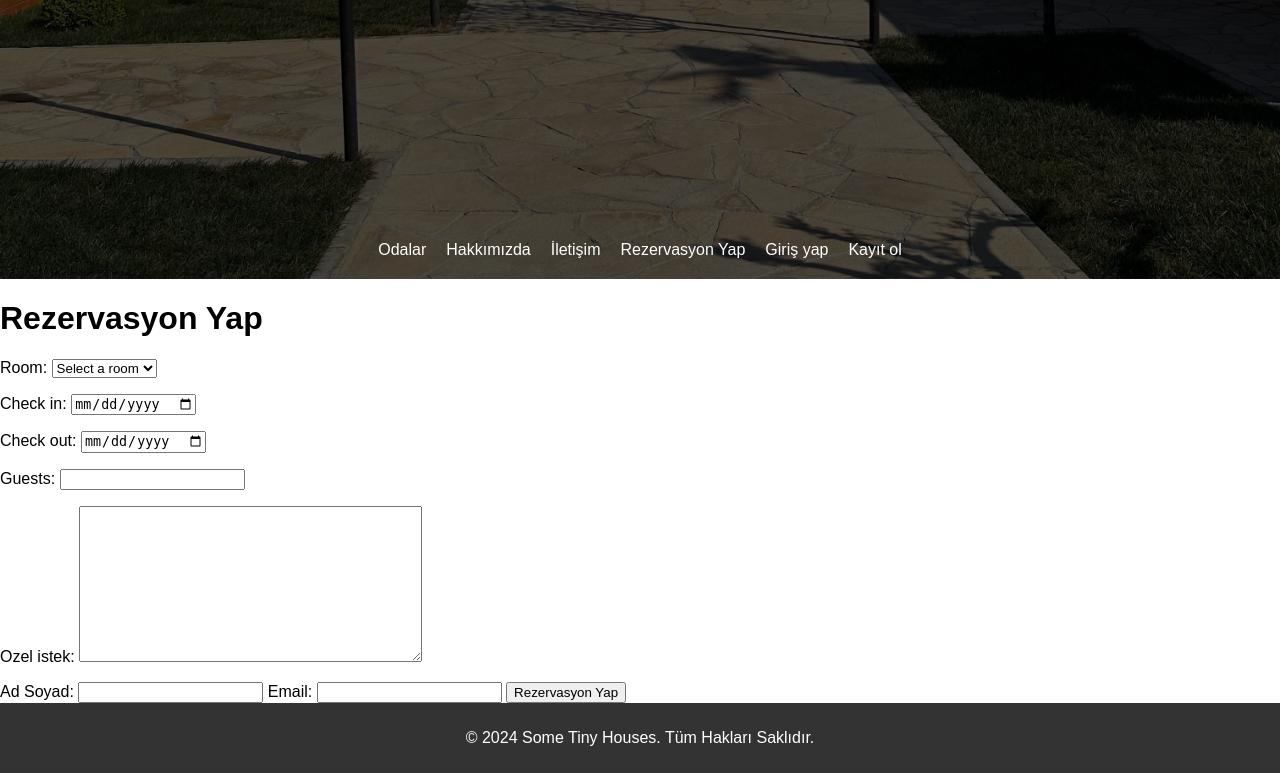
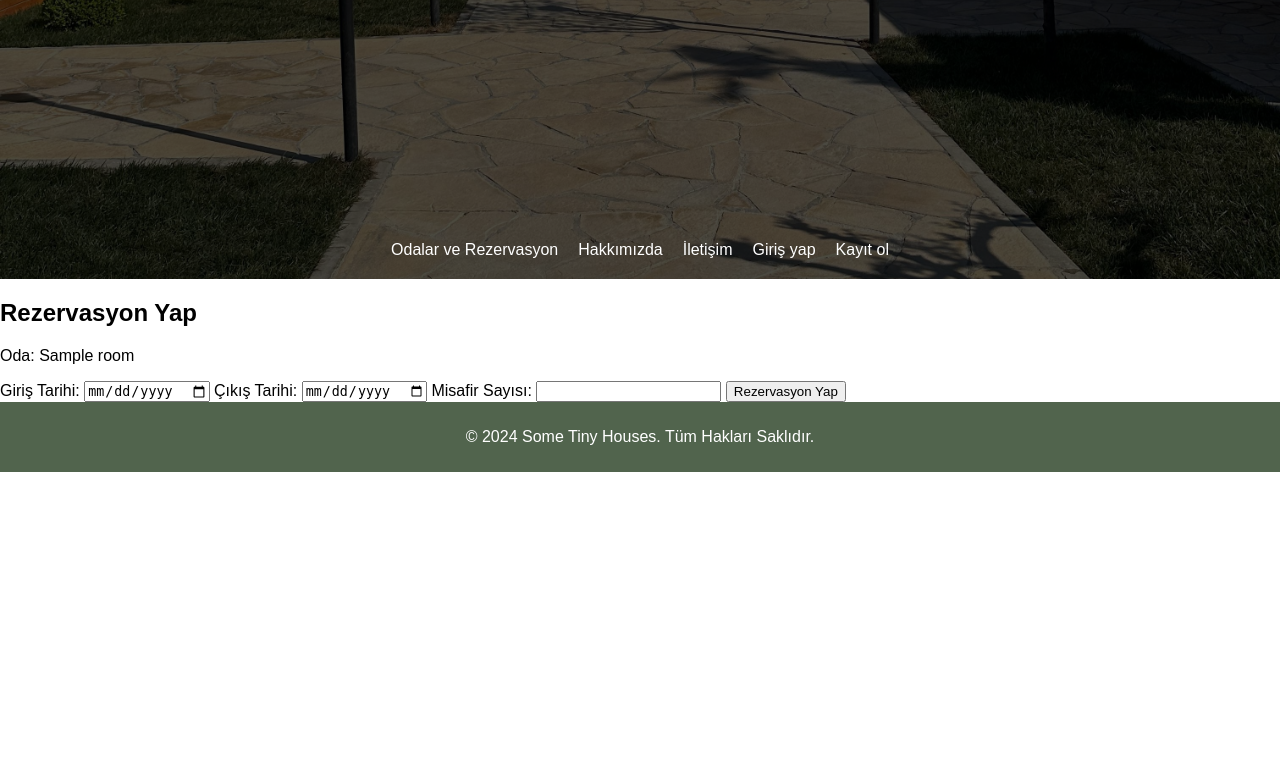
Before and after one commit to ysfuzn24/some-tiny-houses, a Django app: page /reservation/1/ in a window 1280 px wide. Shown: the part 521-1294 px from the top of the page. After the commit the page ends 993 px from the top, so only its background shows below. Run offline with Django 5.2, Linux system fonts and the light colour scheme; tables that the repository leaves empty hold one stand-in row (values such as "Sample post").

Commit message:
feat: Added new features

```diff
--- a/hotel/admin.py
+++ b/hotel/admin.py
@@ -14,4 +14,5 @@ class ReservationAdmin(admin.ModelAdmin):
 
 @admin.register(ContactInfo)
 class ContactInfoAdmin(admin.ModelAdmin):
-    list_display = ('email', 'phone_number', 'address')
+    list_display = ('email', 'phone_number', 'address', 'location_lat', 'location_lng')  # Enlem ve boylamı listeye ekleyin
+    fields = ('email', 'phone_number', 'address', 'location_lat', 'location_lng')  # Enlem ve boylam düzenlenebilir olsun
--- a/hotel/forms.py
+++ b/hotel/forms.py
@@ -1,4 +1,3 @@
-
 from django import forms
 from django.contrib.auth.forms import UserCreationForm
 from django.contrib.auth.models import User
@@ -11,12 +10,12 @@ class SignUpForm(UserCreationForm):
         model = User
         fields = ('username', 'email', 'password1', 'password2')
 
+class ReservationForm(forms.ModelForm):
+    #room = forms.IntegerField()
 
-class ReservationForm(forms.ModelForm):
-    room= forms.ModelChoiceField(queryset=Room.objects.all(), empty_label="Select a room" )
     class Meta:
         model = Reservation
-        fields = ['room', 'check_in', 'check_out', 'guests', 'Ozel_istek']
+        fields = ['check_in', 'check_out', 'guests', 'Ozel_istek']
         widgets = {
             'check_in': forms.DateInput(attrs={'type': 'date'}),
             'check_out': forms.DateInput(attrs={'type': 'date'}),
--- a/hotel/models.py
+++ b/hotel/models.py
@@ -1,15 +1,14 @@
 from django.db import models
 from django.contrib.auth.models import User
 from django.core.exceptions import ValidationError
-# Create your models here.
 
 class Room(models.Model):
     ROOM_TYPES = [
-        ('Deluxe', 'Deluxe Bahceli Oda'),
+        ('Deluxe', 'Deluxe Bahçeli Oda'),
         ('Standard', 'Standart Oda'),
         ('Suite', 'Suite Oda'),
-        ('Deluxe cift', 'Deluxe Bahceli Cift Kisilik Oda'),
-        ('Standard cift ', 'Standart Cift Kisilik Oda'),
+        ('Deluxe cift', 'Deluxe Bahçeli Çift Kişilik Oda'),
+        ('Standard cift', 'Standart Çift Kişilik Oda'),
     ]
 
     name = models.CharField(max_length=100)
@@ -17,7 +16,8 @@ class Room(models.Model):
     price_per_night = models.DecimalField(max_digits=6, decimal_places=2)
     photo = models.ImageField(upload_to='room_photos/', blank=True, null=True)  # Fotoğraf alanı eklendi
     description = models.TextField()
-    quantity = models.PositiveIntegerField(default=1) #Oda sayısı
+    quantity = models.PositiveIntegerField(default=1)  # Oda sayısı
+
     def is_available(self, check_in, check_out):
         overlapping_reservations = Reservation.objects.filter(
             room=self,
@@ -38,17 +38,18 @@ class Reservation(models.Model):
     Ozel_istek = models.TextField(null=True, blank=True)
 
     def clean(self):
+        # Giriş ve çıkış tarihlerini kontrol et
         if self.check_out <= self.check_in:
             raise ValidationError("Çıkış tarihi, giriş tarihinden sonra olmalıdır.")
-
-    def clean(self):
         # Oda müsaitliğini kontrol et
-        if not self.room.is_available(self.check_in, self.check_out):
-            raise ValidationError(f"Seçtiğiniz tarihlerde {self.room.name} odasından boş yer kalmamıştır.")
-
+        try:
+            if self.room:
+                if not self.room.is_available(self.check_in, self.check_out):
+                    raise ValidationError(f"Seçtiğiniz tarihlerde {self.room.name} odasından boş yer kalmamıştır.")
+        except:
+            print("hata")
     def __str__(self):
-        return f"Reservation by {self.user.username} for {self.room.name}"
-
+        return f"Rezervasyon {self.room.name} - {self.check_in} to {self.check_out}"
 
 class ContactInfo(models.Model):
     address = models.TextField()
@@ -59,4 +60,3 @@ class ContactInfo(models.Model):
 
     def __str__(self):
         return f"Contact Info - {self.email}"
-#36.25544899903329, 36.17665957222116
--- a/hotel/templates/hotel/base_generic.html
+++ b/hotel/templates/hotel/base_generic.html
@@ -1,12 +1,7 @@
 {% load static %}
 <!DOCTYPE html>
 <html lang="en">
-    {% if user.is_authenticated %}
-    <form action="{% url 'logout' %}" method="post">
-        {% csrf_token %}
-        <button type="submit">Çıkış Yap</button>
-    </form>
-{% endif %}
+
 <head>
     <meta charset="UTF-8">
     <meta name="viewport" content="width=device-width, initial-scale=1.0">
--- a/hotel/templates/hotel/header.html
+++ b/hotel/templates/hotel/header.html
@@ -1,15 +1,18 @@
- <header class="hero-section">
+<header class="hero-section">
         <div class="overlay">
             <h1>Some Tiny Houses</h1>
         </div>
         <nav>
-            <a href="{% url 'room_list' %}">Odalar</a>
+            <a href="{% url 'room_list' %}">Odalar ve Rezervasyon</a>
             <a href="#">Hakkımızda</a>
             <a href="contact">İletişim</a>
-            <a href="{% url 'reservation' %}">Rezervasyon Yap</a>
+
             {% if request.user.is_authenticated %}
             <p>Hoş geldin, {{ request.user.username }}!</p>
-                    <a href="{% url 'logout' %}">Çıkış yap</a>
+                    <form action="{% url 'logout' %}" method="post">
+                        {% csrf_token %}
+                        <button type="submit"> Çıkış Yap</button>
+                    </form>
                 {% else %}
                     <a href="{% url 'login' %}">Giriş yap</a>
                     <a href="{% url 'signup' %}">Kayıt ol</a>
--- a/hotel/templates/hotel/reservation.html
+++ b/hotel/templates/hotel/reservation.html
@@ -4,17 +4,25 @@
 
 {% block content %}
 <div class="reservation-container">
-    <h1>Rezervasyon Yap</h1>
+    <h2>Rezervasyon Yap</h2>
+
     <form method="post">
         {% csrf_token %}
-        {{ form.as_p }}
-        <label for="name">Ad Soyad:</label>
-        <input type="text" id="name" name="name" required>
+        <p>Oda: {{ room.name }}</p>  <!-- Odanın adı formda sabit olarak gösteriliyor -->
 
-        <label for="email">Email:</label>
-        <input type="email" id="email" name="email" required>
+        <label for="check_in">Giriş Tarihi:</label>
+        <input type="date" id="check_in" name="check_in" required>
+
+        <label for="check_out">Çıkış Tarihi:</label>
+        <input type="date" id="check_out" name="check_out" required>
+
+        <label for="guests">Misafir Sayısı:</label>
+        <input type="number" id="guests" name="guests" required>
+
+
 
         <button type="submit">Rezervasyon Yap</button>
     </form>
+
 </div>
 {% endblock %}
--- a/hotel/views.py
+++ b/hotel/views.py
@@ -1,16 +1,15 @@
-from django.shortcuts import render,redirect, get_object_or_404
-from .models import Room,ContactInfo
+from django.shortcuts import render, redirect, get_object_or_404
+from .models import Room, ContactInfo, Reservation
 from .forms import SignUpForm, ReservationForm
 from django.contrib.auth import login
 from django.core.mail import send_mail
 from django.conf import settings
 
-
 # Create your views here.
 
 def room_list(request):
     rooms = Room.objects.all()
-    return render(request, 'hotel/rooms.html', {'rooms': rooms })
+    return render(request, 'hotel/rooms.html', {'rooms': rooms})
 
 def index(request):
     return render(request, 'hotel/index.html')
@@ -26,18 +25,21 @@ def signup(request):
         form = SignUpForm()
     return render(request, 'registration/signup.html', {'form': form})
 
-
-from django.core.mail import send_mail
-from django.conf import settings
-
 def reservation_view(request, room_id):
     room = get_object_or_404(Room, id=room_id)
+    print(room)
     if request.method == 'POST':
+        #test_room=request.POST.get('room')
+        #print("test_room:",test_room)
+        print("reqıuest.POST:",request.POST)
         form = ReservationForm(request.POST)
         if form.is_valid():
+            cleaned_data = form.cleaned_data
+            print("cleaned data: ",cleaned_data)
             reservation = form.save(commit=False)
             reservation.user = request.user
-            reservation.room = form.cleaned_data['room']
+            reservation.room = room
+            print("reservation:", reservation)
             reservation.save()
 
             # Debug bilgilerinin yazdırılması
@@ -57,12 +59,12 @@ def reservation_view(request, room_id):
             return redirect('reservation_success')
     else:
         form = ReservationForm()
-    return render(request, 'hotel/reservation.html', {'form': form})
+    return render(request, 'hotel/reservation.html', {'form': form, 'room': room})
 
 def reservation_success_view(request):
     return render(request, 'hotel/reservation_success.html')
 
-#iletisim bilgileri
+# İletişim bilgileri
 
 def contact_view(request):
     contact_info = ContactInfo.objects.first()  # İlk iletişim bilgilerini al
--- a/static/style.css
+++ b/static/style.css
@@ -69,7 +69,7 @@ nav a {
 .button {
     display: inline-block;
     padding: 10px 20px;
-    background-color: #333;
+    background-color: rgba(8, 35, 2, 0.7);
     color: white;
     text-decoration: none;
     border-radius: 5px;
@@ -82,7 +82,7 @@ nav a {
 }
 
 footer {
-    background-color: #333;
+    background-color: rgba(8, 35, 2, 0.7);
     color: white;
     text-align: center;
     padding: 10px 0;
```
Also changed, not shown: hotel/templates/hotel/rooms.html (+10 -3 lines), static/rooms.css (+4 -4 lines), hotel/migrations/0007_alter_room_room_type.py (added).
